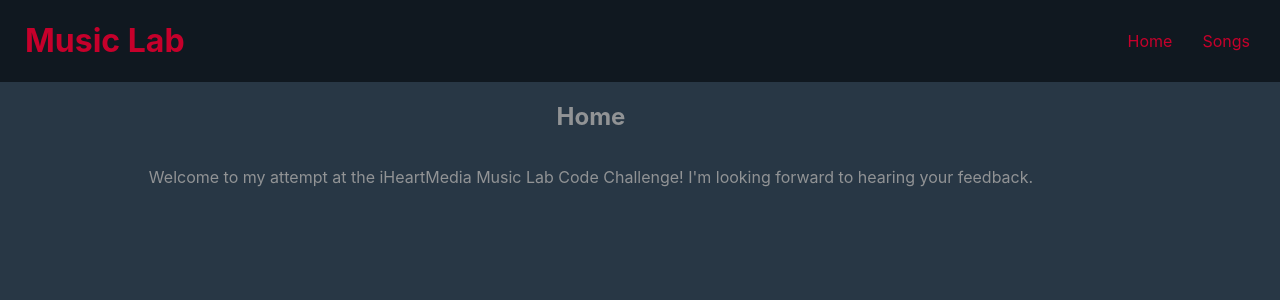
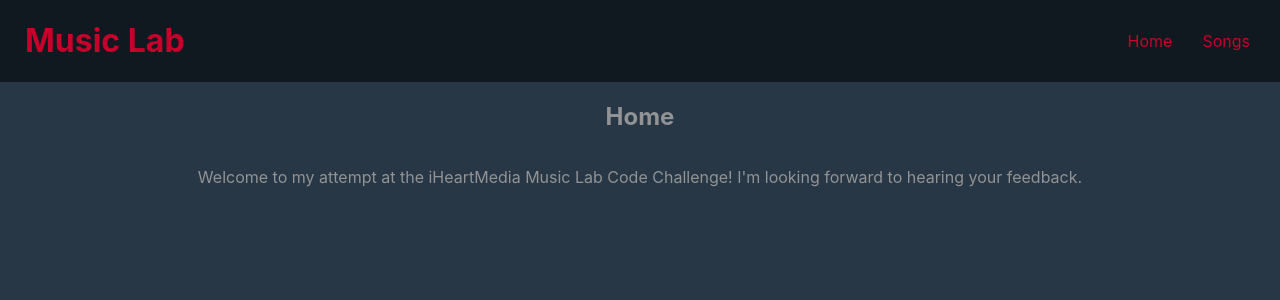
Before and after one commit to danieljrenfro/iheart_tech_challenge, a React (Create React App) app in the folder client/: page / in a window 1280 px wide. Shown: the top 300 px of the page. Built offline with nearby package versions, Linux system fonts and the light colour scheme.

Commit message:
add slight updates to styling for Landing Page

```diff
--- /dev/null
+++ b/client/src/components/App/App.css
@@ -0,0 +1,3 @@
+h2 {
+  color: #919395;
+}
--- a/client/src/components/App/App.js
+++ b/client/src/components/App/App.js
@@ -8,6 +8,9 @@ import Header from '../Header/Header';
 // Routes
 import LandingPageRoute from '../../routes/LandingPageRoute/LandingPageRoute';
 import SongsPageRoute from '../../routes/SongsPageRoute/SongsPageRoute';
+
+// Styles
+import './App.css';
 
 function App() {
   return (
@@ -21,7 +24,6 @@ function App() {
             component={LandingPageRoute}
           />
           <Route
-            exact
             path={'/songs'}
             component={SongsPageRoute}
           />
--- a/client/src/components/Header/Header.css
+++ b/client/src/components/Header/Header.css
@@ -17,7 +17,6 @@ a {
   padding-right: 30px;
   text-decoration: none;
 }
-
 a:hover {
   color: #919395;
   transition: all 0.2s ease;
--- a/client/src/index.css
+++ b/client/src/index.css
@@ -9,10 +9,6 @@ body {
   background-color: #283745;
 }
 
-h2 {
-  color: #919395;
-}
-
 code {
   font-family: source-code-pro, Menlo, Monaco, Consolas, 'Courier New',
     monospace;
--- a/client/src/routes/LandingPageRoute/LandingPageRoute.css
+++ b/client/src/routes/LandingPageRoute/LandingPageRoute.css
@@ -3,7 +3,7 @@
   display: flex;
   flex-direction: column;
   align-items: center;
-  margin: 0px 15px 0px 15px;
+  margin: auto;
 }
 
 .welcome > p {
```
